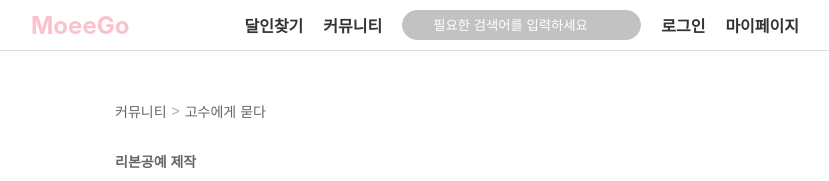
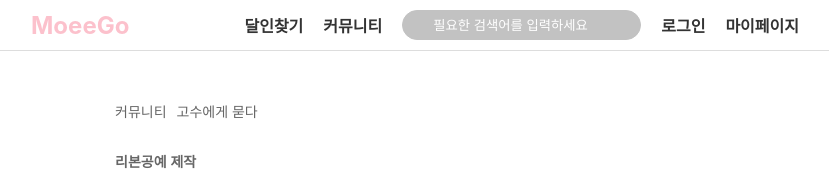
Before and after one commit to jaeheoon/moeego_client, a React (Vite) app: page /article/viewpage in a window 1280 px wide. Shown: the top 181 px of the page, without its empty margins (225-1054 px from the left). Built offline with nearby package versions, Linux system fonts and the light colour scheme.

Commit message:
[FE] Fix : 포스트 헤더 '>' 문제 해결 (#57)
Co-authored-by: codelily <coldelily98@naver.com>

```diff
--- a/src/components/articles/viewpage/PostHeader.jsx
+++ b/src/components/articles/viewpage/PostHeader.jsx
@@ -12,7 +12,7 @@ const PostHeader = () => {
                             <span>커뮤니티</span>
                         </a>
                     </li>
-                    <span className="breadcrumb-divider"> > </span>
+                    <span className="breadcrumb-divider"></span>
                     <li className="category-breadcrumb-item">
                         <a href="#" className="category-breadcrumb-link">
                             <span>고수에게 묻다</span>
@@ -47,11 +47,11 @@ const PostHeader = () => {
                 <div className="post-actions">
                     {/* 공유 버튼 */}
                     <button className="post-action-button">
-                        <img src="/src/image/share.png" alt="공유" className="action-icon"/>
+                        <img src="/src/image/share.png" alt="공유" className="action-icon" />
                     </button>
                     {/* 옵션 버튼 */}
                     <button className="post-action-button">
-                        <img src="/src/image/3dots.png" alt="옵션" className="action-icon"/>
+                        <img src="/src/image/3dots.png" alt="옵션" className="action-icon" />
                     </button>
                 </div>
             </div>
```
